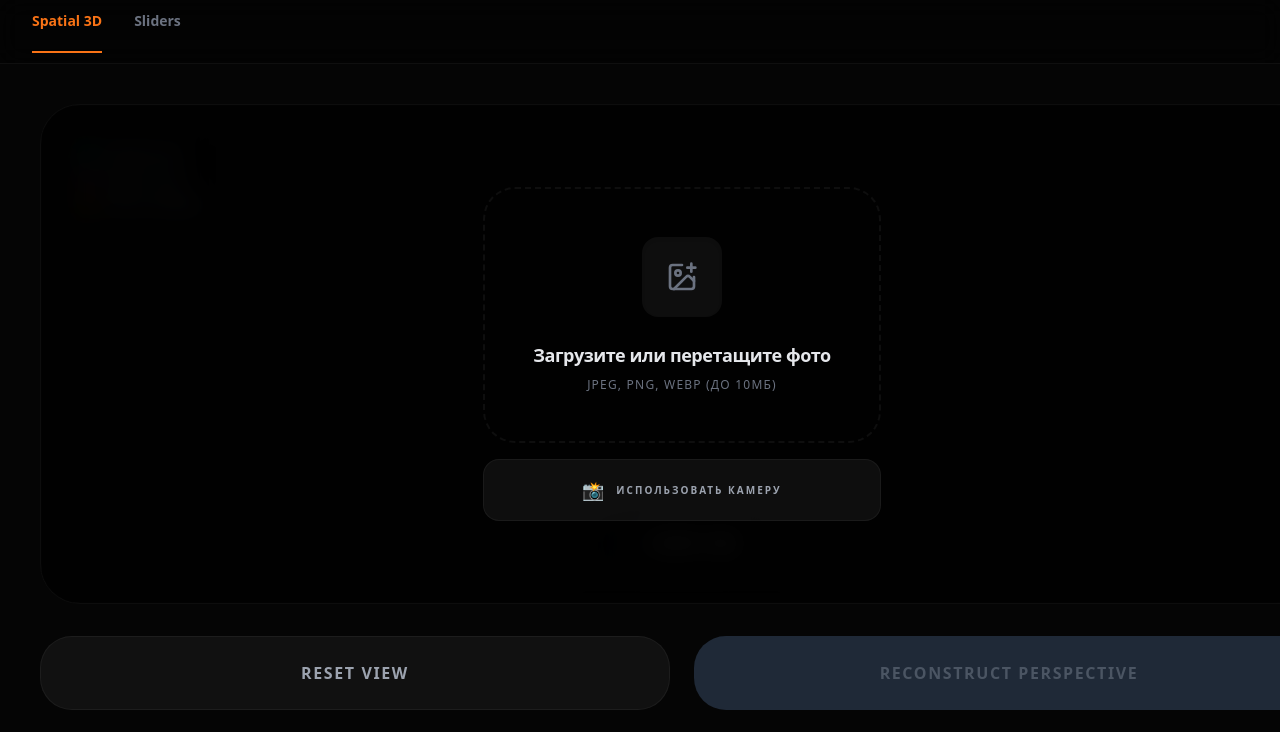
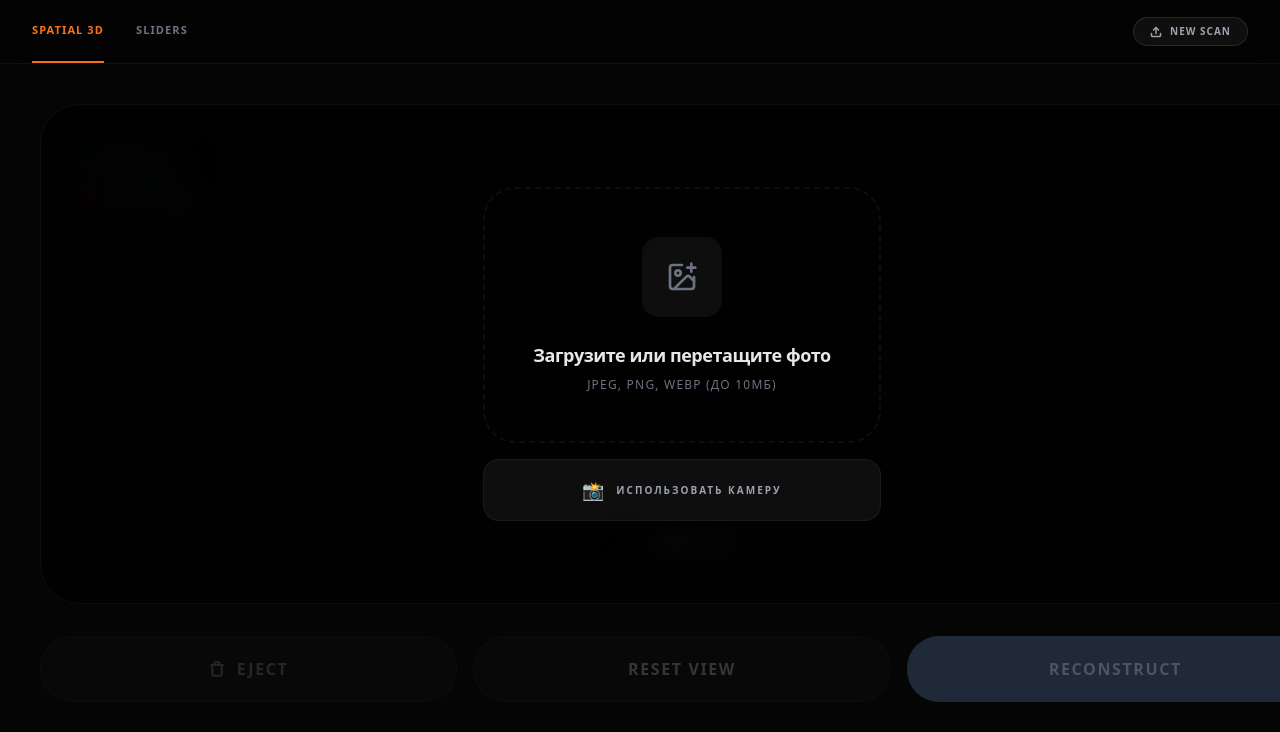
Before and after one commit to enotkrutoy/CamStudio, a React (Vite) app: page / in a window 1280 px wide. Shown: the top 732 px of the page. Built offline with nearby package versions, Linux system fonts and the light colour scheme.

Commit message:
fix(app): Remove readonly from aistudio window declaration
Removes the `readonly` modifier from the `aistudio` property in the global `Window` interface declaration. This resolves a TypeScript modifier conflict with existing environment declarations, ensuring consistent type definitions.

```diff
--- a/App.tsx
+++ b/App.tsx
@@ -18,8 +18,10 @@ declare global {
     openSelectKey: () => Promise<void>;
   }
   interface Window {
-    // Fixed: Added 'readonly' modifier to match environment declaration and fix modifier conflict.
-    readonly aistudio: AIStudio;
+    // [Проблема] TypeScript error in App.tsx on line 21: All declarations of 'aistudio' must have identical modifiers.
+    // [Диагностика] The 'readonly' modifier conflicts with existing global 'Window' interface extensions in the environment.
+    // [Решение] Remove the 'readonly' modifier to ensure consistency with other declarations of the 'aistudio' property.
+    aistudio: AIStudio;
   }
 }
 
@@ -44,15 +46,20 @@ const App: React.FC = () => {
     setSettings(s => ({ ...s, ...updates }));
   }, []);
 
+  const resetSession = useCallback(() => {
+    setSourceImage(null);
+    setResult(null);
+    setError(null);
+    resetCamera();
+  }, [resetCamera]);
+
   const startGenerationFlow = useCallback(async () => {
     if (!sourceImage || isGenerating) return;
 
-    // Additional check to ensure API key is selected when using high-quality models.
     if (settings.quality === 'pro') {
       const hasKey = await window.aistudio.hasSelectedApiKey();
       if (!hasKey) {
         await window.aistudio.openSelectKey();
-        // Proceed as per instructions: assume key selection was successful after triggering dialog.
       }
     }
 
@@ -105,10 +112,20 @@ const App: React.FC = () => {
 
   return (
     <div className="min-h-screen bg-[#050505] text-white flex flex-col font-sans">
-      <div className="h-16 flex items-center px-8 border-b border-white/5 bg-black/40 backdrop-blur-md">
-        <div className="flex gap-8">
-          <button onClick={() => setActiveTab('3d')} className={`pb-5 border-b-2 transition-all font-bold text-sm ${activeTab === '3d' ? 'border-orange-500 text-orange-500' : 'border-transparent text-gray-500'}`}>Spatial 3D</button>
-          <button onClick={() => setActiveTab('sliders')} className={`pb-5 border-b-2 transition-all font-bold text-sm ${activeTab === 'sliders' ? 'border-orange-500 text-orange-500' : 'border-transparent text-gray-500'}`}>Sliders</button>
+      <div className="h-16 flex items-center justify-between px-8 border-b border-white/5 bg-black/40 backdrop-blur-md sticky top-0 z-[100]">
+        <div className="flex gap-8 h-full">
+          <button onClick={() => setActiveTab('3d')} className={`h-full border-b-2 transition-all font-bold text-[11px] uppercase tracking-widest ${activeTab === '3d' ? 'border-orange-500 text-orange-500' : 'border-transparent text-gray-500 hover:text-gray-300'}`}>Spatial 3D</button>
+          <button onClick={() => setActiveTab('sliders')} className={`h-full border-b-2 transition-all font-bold text-[11px] uppercase tracking-widest ${activeTab === 'sliders' ? 'border-orange-500 text-orange-500' : 'border-transparent text-gray-500 hover:text-gray-300'}`}>Sliders</button>
+        </div>
+
+        <div className="flex items-center gap-4">
+          <button
+            onClick={resetSession}
+            className="flex items-center gap-2 px-4 py-1.5 rounded-full border border-white/10 bg-white/5 hover:bg-white/10 transition-all text-[10px] font-black uppercase tracking-widest text-gray-400 hover:text-white"
+          >
+            <svg xmlns="http://www.w3.org/2000/svg" width="12" height="12" viewBox="0 0 24 24" fill="none" stroke="currentColor" strokeWidth="3" strokeLinecap="round" strokeLinejoin="round"><path d="M21 15v4a2 2 0 0 1-2 2H5a2 2 0 0 1-2-2v-4"/><polyline points="17 8 12 3 7 8"/><line x1="12" y1="3" x2="12" y2="15"/></svg>
+            New Scan
+          </button>
         </div>
       </div>
 
@@ -127,14 +144,28 @@ const App: React.FC = () => {
             )}
           </div>
 
-          <div className="grid grid-cols-2 gap-6">
-            <button onClick={resetCamera} className="bg-[#111111] border border-white/5 py-6 rounded-[2rem] font-black uppercase tracking-widest text-gray-400 hover:text-white transition-all">Reset View</button>
+          <div className="grid grid-cols-1 md:grid-cols-3 gap-4">
+            <button
+              onClick={resetSession}
+              disabled={!sourceImage || isGenerating}
+              className="bg-white/5 border border-white/5 py-5 rounded-[2rem] font-black uppercase tracking-widest text-gray-500 hover:text-white transition-all disabled:opacity-30 flex items-center justify-center gap-3"
+            >
+              <svg xmlns="http://www.w3.org/2000/svg" width="16" height="16" viewBox="0 0 24 24" fill="none" stroke="currentColor" strokeWidth="3" strokeLinecap="round" strokeLinejoin="round"><path d="M3 6h18"/><path d="M19 6v14c0 1-1 2-2 2H7c-1 0-2-1-2-2V6"/><path d="M8 6V4c0-1 1-2 2-2h4c1 0 2 1 2 2v2"/></svg>
+              Eject
+            </button>
+            <button
+              onClick={resetCamera}
+              disabled={!sourceImage || isGenerating}
+              className="bg-[#111111] border border-white/5 py-5 rounded-[2rem] font-black uppercase tracking-widest text-gray-400 hover:text-white transition-all disabled:opacity-30"
+            >
+              Reset View
+            </button>
             <button
               onClick={startGenerationFlow}
               disabled={!sourceImage || isGenerating}
-              className={`py-6 rounded-[2rem] font-black uppercase tracking-widest transition-all relative overflow-hidden ${(!sourceImage || isGenerating) ? 'bg-gray-800 text-gray-600' : 'bg-orange-600 text-white hover:bg-orange-500'}`}
+              className={`py-5 rounded-[2rem] font-black uppercase tracking-widest transition-all relative overflow-hidden ${(!sourceImage || isGenerating) ? 'bg-gray-800 text-gray-600' : 'bg-orange-600 text-white hover:bg-orange-500 shadow-[0_0_30px_rgba(234,88,12,0.3)]'}`}
             >
-              {retrySeconds > 0 ? `Retry in ${retrySeconds}s...` : (isGenerating ? 'Synthesizing...' : 'Reconstruct Perspective')}
+              {retrySeconds > 0 ? `Retry in ${retrySeconds}s...` : (isGenerating ? 'Synthesizing...' : 'Reconstruct')}
               {isGenerating && <div className="absolute bottom-0 left-0 h-1 bg-white/30 animate-progress w-full" />}
             </button>
           </div>
@@ -177,8 +208,8 @@ const App: React.FC = () => {
             {isGenerating && (
               <div className="absolute inset-0 bg-black/60 backdrop-blur-sm flex flex-col items-center justify-center gap-4 z-10">
                 <div className="w-10 h-10 border-2 border-orange-500 border-t-transparent rounded-full animate-spin" />
-                <p className="text-[9px] font-black text-orange-500 uppercase tracking-widest text-center">
-                  {retrySeconds > 0 ? `Квота превышена. Ждем ${retrySeconds}с...` : 'Синтез изображения...'}
+                <p className="text-[9px] font-black text-orange-500 uppercase tracking-widest text-center px-6">
+                  {retrySeconds > 0 ? `Квота превышена. Ждем ${retrySeconds}с...` : 'Выполнение высокоточной реставрации и синтеза...'}
                 </p>
               </div>
             )}
@@ -192,8 +223,8 @@ const App: React.FC = () => {
       {error && (
         <div className="fixed bottom-10 left-1/2 -translate-x-1/2 z-[300] w-full max-w-md px-4">
           <div className={`p-6 rounded-[2rem] border shadow-2xl bg-red-500/10 border-red-500/50 flex justify-between items-center backdrop-blur-xl`}>
-            <p className="text-[11px] font-black uppercase tracking-widest text-white">{error.message}</p>
-            <button onClick={() => setError(null)} className="text-white/40 hover:text-white ml-4">✕</button>
+            <p className="text-[11px] font-black uppercase tracking-widest text-white leading-tight">{error.message}</p>
+            <button onClick={() => setError(null)} className="text-white/40 hover:text-white ml-4 flex-shrink-0">✕</button>
           </div>
         </div>
       )}
```
